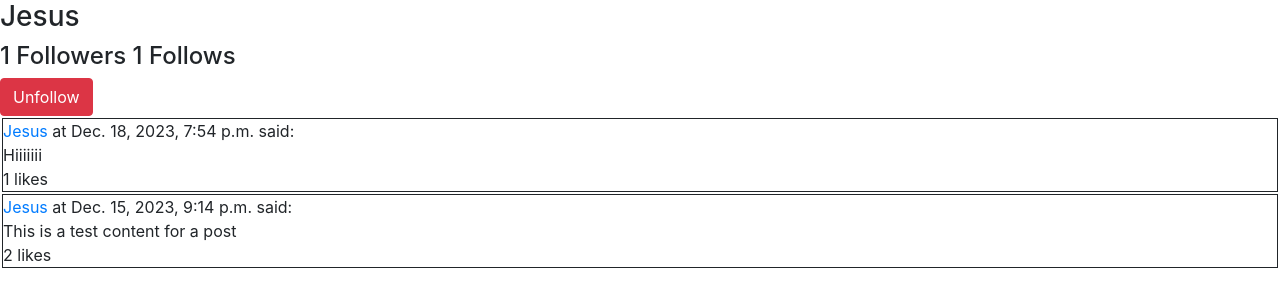
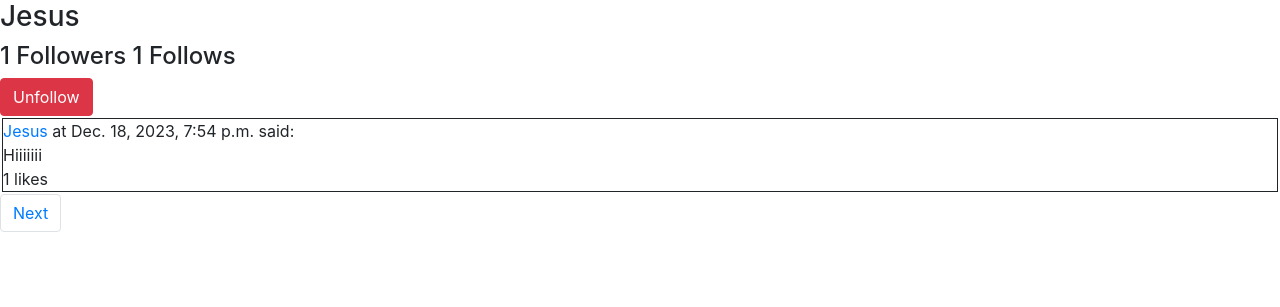
Before and after one commit to jimypage0211/CS50Web_Network, a Django app: a page that uses network/templates/network/profile.html in a window 1280 px wide. Shown: the part 56-363 px from the top of the page. Run offline with Django 3.2, Linux system fonts and the light colour scheme; a user stored in the database is signed in; data comes from the database, SQL or seed files in the repository; both versions use the stored data as it was after the commit; some libraries are stand-ins or nearby versions.

Commit message:
Pagintor done in profile post only

```diff
--- a/network/static/network/script.js
+++ b/network/static/network/script.js
@@ -75,6 +75,7 @@ function loadNav(nav) {
 
             postDiv.append(editButton);
             postDiv.append(editPostModal);
+            //never resolved  why saveChanges = document.querySelector(`#saveChanges${element.id}`); didnt fetch the button element
             const saveChanges = postDiv.lastElementChild.lastElementChild.lastElementChild.lastElementChild.lastElementChild.firstElementChild
             saveChanges.addEventListener("click", function(){
               const content = document.querySelector(`#textArea_${element.id}`).value;
--- a/network/templates/network/profile.html
+++ b/network/templates/network/profile.html
@@ -13,7 +13,7 @@
       {% endif %}
     {% endif %}
   </div>
-  {% for post in userPosts%}
+  {% for post in postsFromPage%}
     <div class="postDiv">
       <div class="postHeader"><a href="/profile/{{post.user.username}}">{{post.user.username}}</a> at {{post.timestamp}} said:</div>
       <div class="postContent">{{post.content}}</div>
@@ -42,6 +42,16 @@
       {% endif %}
     </div>
   {% endfor %}
+  <nav aria-label="Page navigation">
+    <ul class="pagination">
+      {% if postsFromPage.has_previous  %}
+        <li class="page-item"><a class="page-link" href="?page={{ postsFromPage.previous_page_number }}">Previous</a></li>
+      {% endif %}
+      {% if postsFromPage.has_next %}
+        <li class="page-item"><a class="page-link" href="?page={{ postsFromPage.next_page_number }}">Next</a></li>
+      {% endif %}
+    </ul>
+  </nav>
 {% endblock %}
 
 {% block script %}
--- a/network/views.py
+++ b/network/views.py
@@ -4,6 +4,7 @@ from django.db import IntegrityError
 from django.http import HttpResponse, HttpResponseRedirect, JsonResponse
 from django.shortcuts import render
 from django.urls import reverse
+from django.core.paginator import Paginator
 from .models import *
 
 
@@ -21,12 +22,9 @@ def followingPosts(request):
     followingUsersPosts = []
     for followingUser in followingUsers:
         followingUsersPosts.extend(followingUser.posts.all())
-
     def byID (post):
         return post.id
-
     followingUsersPosts.sort(key=byID, reverse=True)
-
     return JsonResponse([post.serialize() for post in followingUsersPosts], safe=False)
 
 def editPost (request, postID):
@@ -57,6 +55,9 @@ def profile(request, username):
         return HttpResponseRedirect(reverse("login"))
     user = User.objects.get(username=username)
     userPosts = user.posts.all().order_by("-timestamp").all()
+    paginator = Paginator(userPosts,1)
+    page = request.GET.get('page')
+    postsFromPage = paginator.get_page(page)
     userFollowersNames = []
     for follower in user.followers.all():
         userFollowersNames.append(follower.user.username)
@@ -72,6 +73,7 @@ def profile(request, username):
             "currentUserFollows": currentUserFollows,
             "profileName": username,
             "userPosts": userPosts,
+            "postsFromPage": postsFromPage,
             "followersNumber": followersNumber,
             "followsNumber": followsNumber,
         },
```
Also changed, not shown: db.sqlite3.
